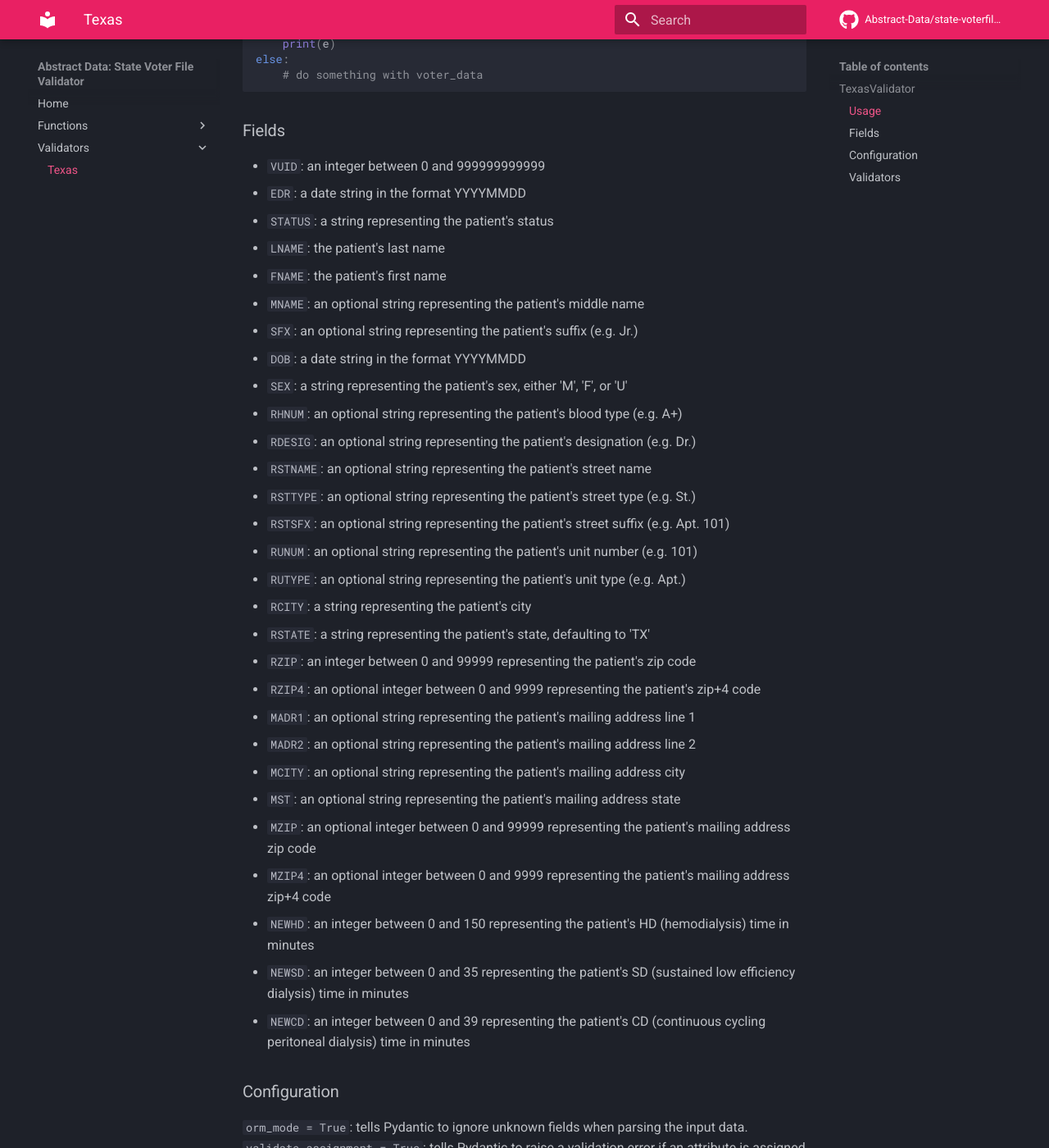
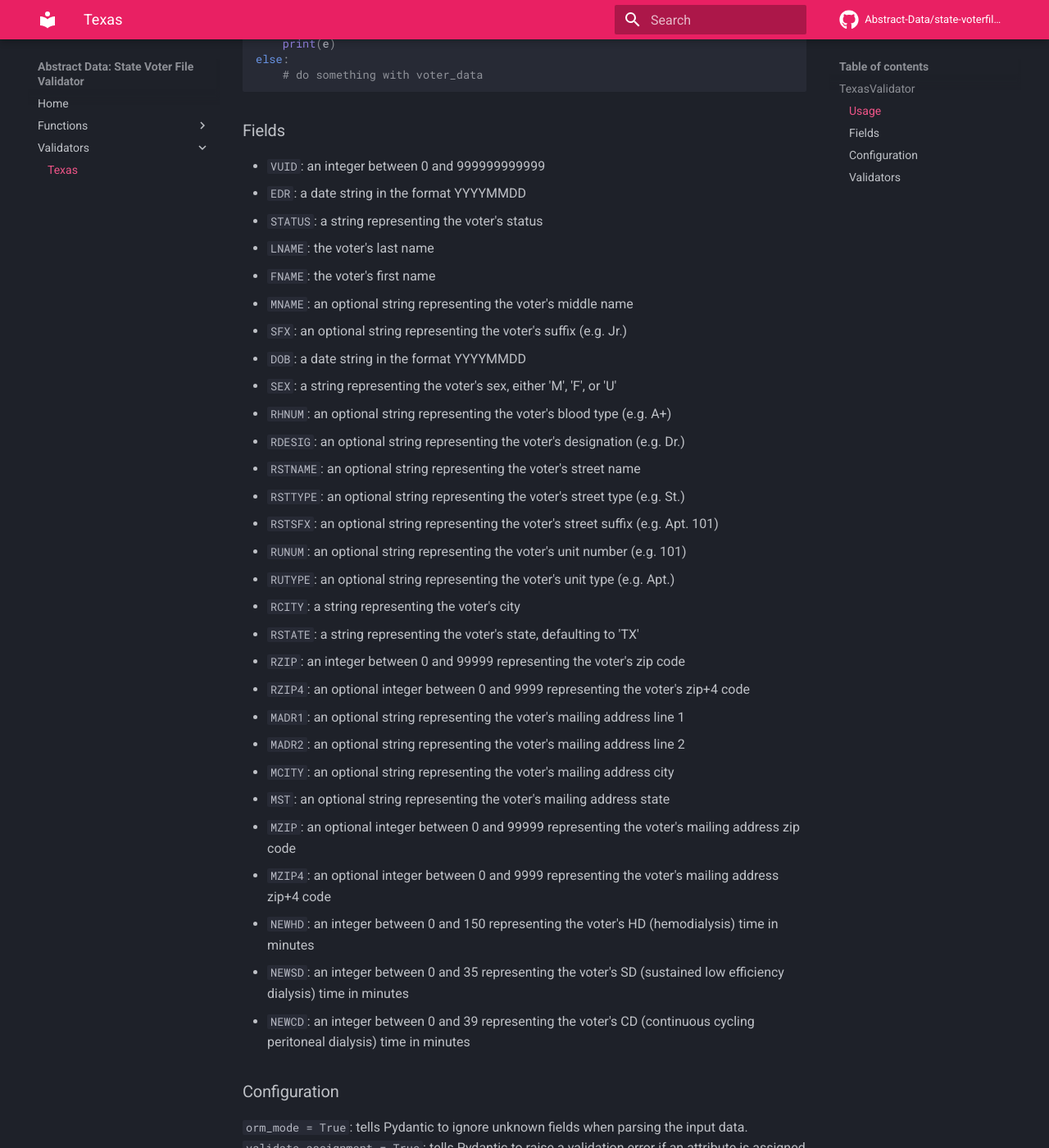
Before and after one commit to Abstract-Data/state-voterfiles, an MkDocs documentation site: the page built from docs/validators/texas_validator.md, in a window 1280 px wide and 1400 px high, scrolled down 466 px. Shown: the whole window at 82% size. Built offline with MkDocs 1.6.1 and Material for MkDocs 9.7.7, drawn with Linux system fonts in a browser that asks for light colours; comment, search, counter and statistics services are not loaded.

```diff
--- a/docs/validators/texas_validator.md
+++ b/docs/validators/texas_validator.md
@@ -7,7 +7,7 @@
 from mymodule import TexasValidator
 
 try:
-    patient_data = TexasValidator.parse_raw(json_string)
+    voter_data = TexasValidator.parse_raw(json_string)
 except ValidationError as e:
     print(e)
 else:
@@ -17,33 +17,33 @@
 ### Fields
 - `VUID`: an integer between 0 and 999999999999
 - `EDR`: a date string in the format YYYYMMDD
-- `STATUS`: a string representing the patient's status
-- `LNAME`: the patient's last name
-- `FNAME`: the patient's first name
-- `MNAME`: an optional string representing the patient's middle name
-- `SFX`: an optional string representing the patient's suffix (e.g. Jr.)
+- `STATUS`: a string representing the voter's status
+- `LNAME`: the voter's last name
+- `FNAME`: the voter's first name
+- `MNAME`: an optional string representing the voter's middle name
+- `SFX`: an optional string representing the voter's suffix (e.g. Jr.)
 - `DOB`: a date string in the format YYYYMMDD
-- `SEX`: a string representing the patient's sex, either 'M', 'F', or 'U'
-- `RHNUM`: an optional string representing the patient's blood type (e.g. A+)
-- `RDESIG`: an optional string representing the patient's designation (e.g. Dr.)
-- `RSTNAME`: an optional string representing the patient's street name
-- `RSTTYPE`: an optional string representing the patient's street type (e.g. St.)
-- `RSTSFX`: an optional string representing the patient's street suffix (e.g. Apt. 101)
-- `RUNUM`: an optional string representing the patient's unit number (e.g. 101)
-- `RUTYPE`: an optional string representing the patient's unit type (e.g. Apt.)
-- `RCITY`: a string representing the patient's city
-- `RSTATE`: a string representing the patient's state, defaulting to 'TX'
-- `RZIP`: an integer between 0 and 99999 representing the patient's zip code
-- `RZIP4`: an optional integer between 0 and 9999 representing the patient's zip+4 code
-- `MADR1`: an optional string representing the patient's mailing address line 1
-- `MADR2`: an optional string representing the patient's mailing address line 2
-- `MCITY`: an optional string representing the patient's mailing address city
-- `MST`: an optional string representing the patient's mailing address state
-- `MZIP`: an optional integer between 0 and 99999 representing the patient's mailing address zip code
-- `MZIP4`: an optional integer between 0 and 9999 representing the patient's mailing address zip+4 code
-- `NEWHD`: an integer between 0 and 150 representing the patient's HD (hemodialysis) time in minutes
-- `NEWSD`: an integer between 0 and 35 representing the patient's SD (sustained low efficiency dialysis) time in minutes
-- `NEWCD`: an integer between 0 and 39 representing the patient's CD (continuous cycling peritoneal dialysis) time in minutes
+- `SEX`: a string representing the voter's sex, either 'M', 'F', or 'U'
+- `RHNUM`: an optional string representing the voter's blood type (e.g. A+)
+- `RDESIG`: an optional string representing the voter's designation (e.g. Dr.)
+- `RSTNAME`: an optional string representing the voter's street name
+- `RSTTYPE`: an optional string representing the voter's street type (e.g. St.)
+- `RSTSFX`: an optional string representing the voter's street suffix (e.g. Apt. 101)
+- `RUNUM`: an optional string representing the voter's unit number (e.g. 101)
+- `RUTYPE`: an optional string representing the voter's unit type (e.g. Apt.)
+- `RCITY`: a string representing the voter's city
+- `RSTATE`: a string representing the voter's state, defaulting to 'TX'
+- `RZIP`: an integer between 0 and 99999 representing the voter's zip code
+- `RZIP4`: an optional integer between 0 and 9999 representing the voter's zip+4 code
+- `MADR1`: an optional string representing the voter's mailing address line 1
+- `MADR2`: an optional string representing the voter's mailing address line 2
+- `MCITY`: an optional string representing the voter's mailing address city
+- `MST`: an optional string representing the voter's mailing address state
+- `MZIP`: an optional integer between 0 and 99999 representing the voter's mailing address zip code
+- `MZIP4`: an optional integer between 0 and 9999 representing the voter's mailing address zip+4 code
+- `NEWHD`: an integer between 0 and 150 representing the voter's HD (hemodialysis) time in minutes
+- `NEWSD`: an integer between 0 and 35 representing the voter's SD (sustained low efficiency dialysis) time in minutes
+- `NEWCD`: an integer between 0 and 39 representing the voter's CD (continuous cycling peritoneal dialysis) time in minutes
 
 ### Configuration
 `orm_mode = True`: tells Pydantic to ignore unknown fields when parsing the input data.
```
